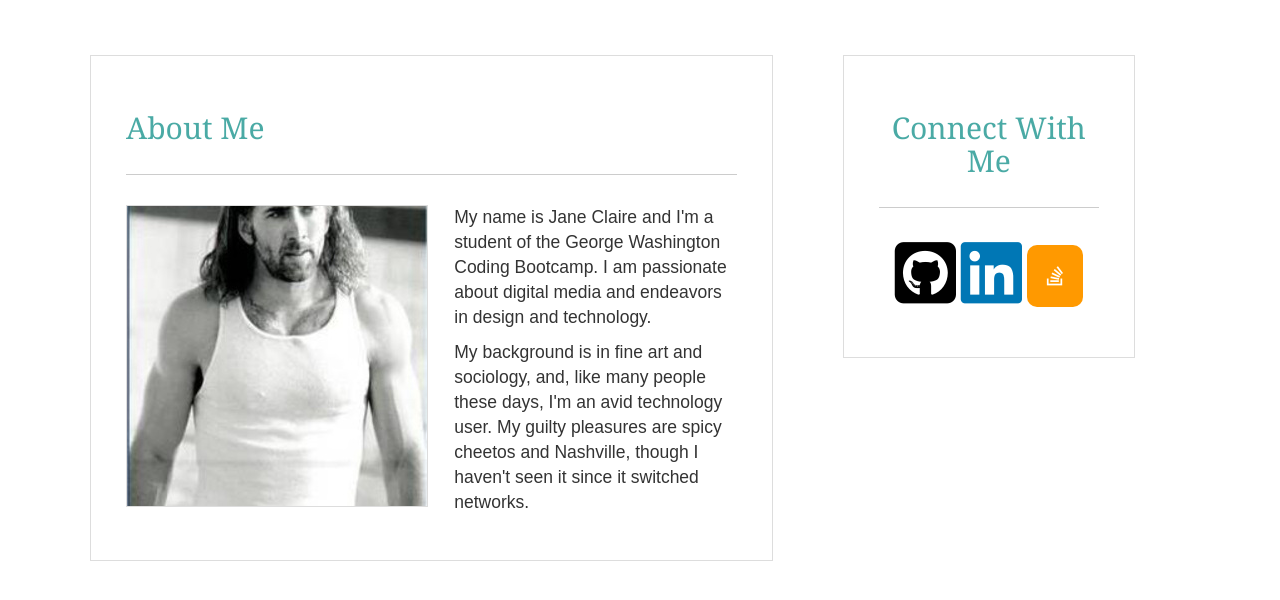
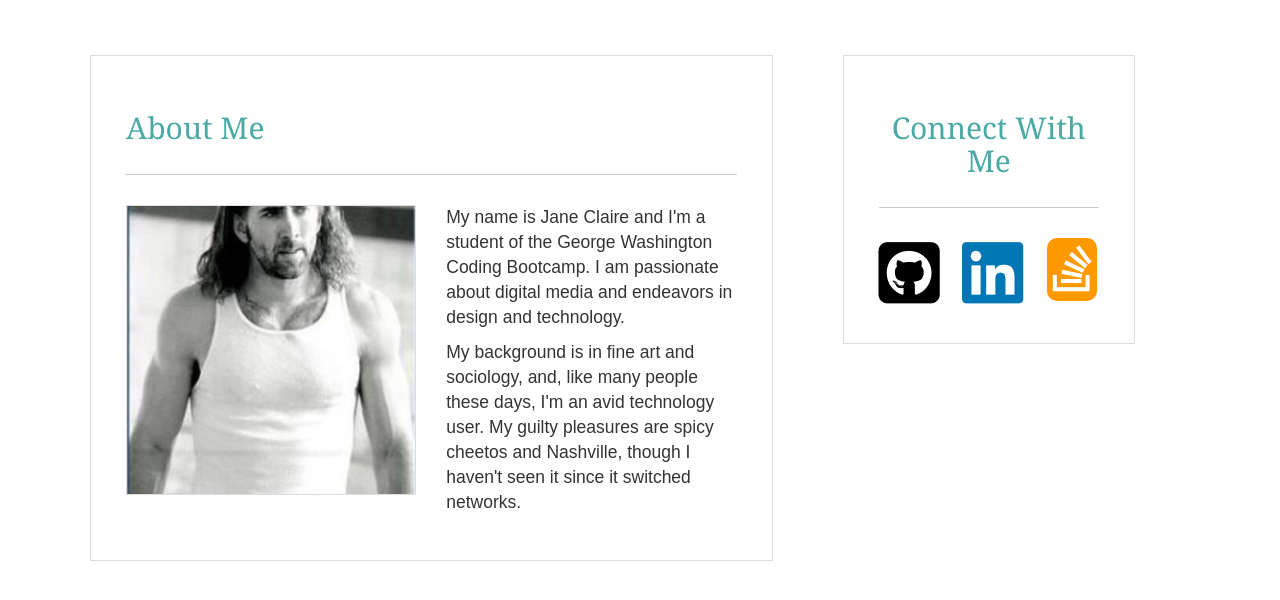
Before and after one commit to pixiephreak/GWCB_bootstrap-portfolio, a PHP site: page / in a window 1280 px wide. Shown: the part 107-707 px from the top of the page. Run offline with PHP 8.4, Linux system fonts and the light colour scheme; some libraries are stand-ins or nearby versions.

Commit message:
fix icons in different views

```diff
--- a/assets/css/style.css
+++ b/assets/css/style.css
@@ -104,9 +104,7 @@ h1, h2 {font-family: 'Georgia', Times, Times New Roman, serif;}
 #stackoverflow {
 	background-color: #FF9900;
 	color: #fff;
-	font-size: 1.25em;
-	padding: .9em;
+	font-size: 3em;
+	padding: .1em;
 	border-radius: 10px;
-	position: relative;
-	bottom: 15px;
 }
--- a/index.html
+++ b/index.html
@@ -42,7 +42,7 @@
 
             <!-- Collect the nav links, forms, and other content for toggling -->
             <div class="collapse navbar-collapse" id="bs-example-navbar-collapse-1">
-              <ul class="nav navbar-nav navbar-right">
+              <ul class="nav navbar-nav navbar-right ">
                 <li><a href="index.html">About <span id="pipe">|</span> <span class="sr-only">(current)</span></a></li>
                 <li><a href="contact.html">Contact <span id="pipe">|</span></a></li>
                 <li><a href="portfolio.html">Portfolio</a></li>
@@ -55,17 +55,28 @@
           <div class="row">
             <div class="col-md-7 body-content">
                 <h2 class="">About Me</h2>
-                <img class="img img-responsive pull-left " src="assets/images/profile_300x300.jpg" alt="that's me"/>
-                <p>My name is Jane Claire and I'm a student of the George Washington Coding Bootcamp. I am passionate about digital media and endeavors in design and technology.</p>
-                <p>My background is in fine art and sociology, and, like many people these days, I'm an avid technology user. My guilty pleasures are spicy cheetos and Nashville, though I haven't seen it since it switched networks.</p>
+                <div class= "row">
+                  <div class="col-md-6">
+                    <img class="img img-responsive pull-left " src="assets/images/profile_300x300.jpg" alt="that's me"/>
+                  </div>
+                  <div class="col-md-6">
+                    <p>My name is Jane Claire and I'm a student of the George Washington Coding Bootcamp. I am passionate about digital media and endeavors in design and technology.</p>
+                    <p>My background is in fine art and sociology, and, like many people these days, I'm an avid technology user. My guilty pleasures are spicy cheetos and Nashville, though I haven't seen it since it switched networks.</p>
+                  </div>
+                </div>
             </div>
             <div class="col-md-3 body-content text-center">
             <h2>Connect With Me</h2>
               <div class="row">
-                <div class="col-xs-12">
-                  <a href="https://github.com/pixiephreak"><i class="fa fa-github-square fa-3x social-icon" id="github" aria-hidden="true"></i></a>
-                  <a href="https://www.linkedin.com/in/jane-claire-remick/"><i class="fa fa-linkedin-square fa-3x social-icon" id="linkedin" aria-hidden="true"></i></a>
+                <div class="col-xs-3 col-md-12 col-lg-4">
+                  <a href="https://github.com/pixiephreak"><i class="fa fa-github-square fa-1x social-icon" id="github" aria-hidden="true"></i></a>
+                </div>
+                <div class="col-xs-3 col-md-12 col-lg-4"
+                  <a href="https://www.linkedin.com/in/jane-claire-remick/"><i class="fa fa-linkedin-square fa-1x social-icon" id="linkedin" aria-hidden="true"></i></a>
+                </div>
+                <div class="col-xs-3col-md-12 col-lg-4"
                   <a href="http://stackoverflow.com/users/6055136/j-c/"><i class="fa fa-stack-overflow fa-1x social-icon" id="stackoverflow" aria-hidden="true"></i></a>
+                </div>
               </div>
             </div>
           </div>
```
